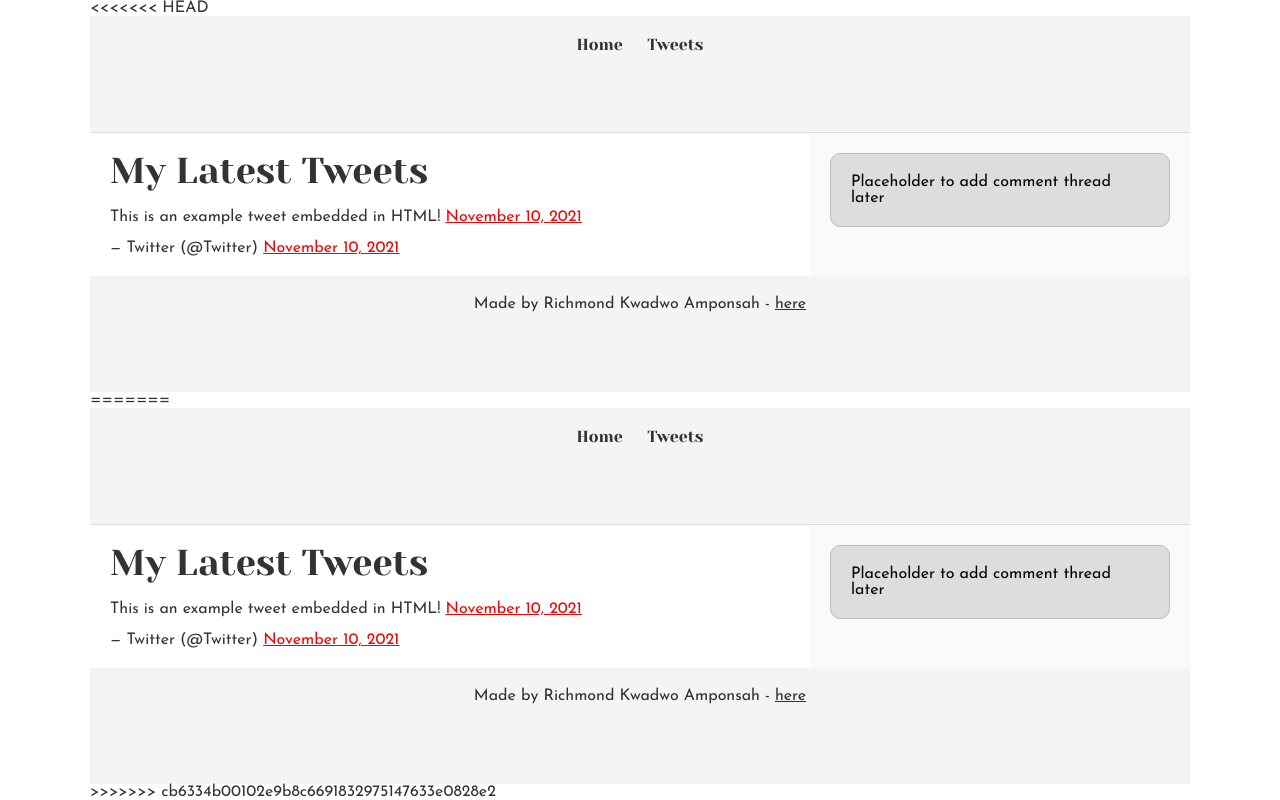
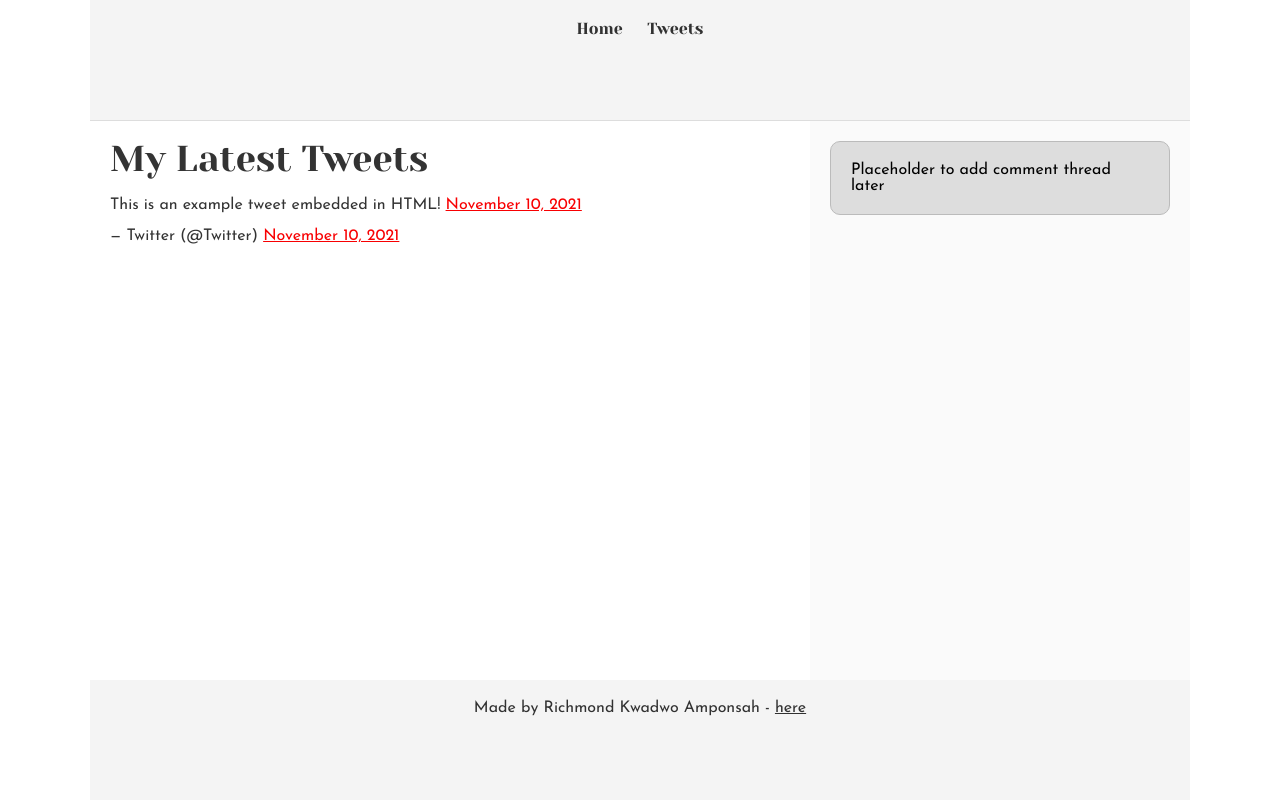
Before and after one commit to 007Richmond/My_First_Portfolio, a plain HTML site: page css_basic/tweets.html in a window 1280 px wide. Drawn offline with Linux system fonts and the light colour scheme.

Commit message:
css mdified 2

```diff
--- a/css_basic/base.css
+++ b/css_basic/base.css
@@ -196,3 +196,4 @@ h6 {
   header .right {
   	float: none;
   }
+}
--- a/css_basic/styles.css
+++ b/css_basic/styles.css
@@ -19,7 +19,6 @@ article {
     padding: 20px;
 }
 
-
 aside {
     flex: 1;
     overflow-y: auto;
--- a/css_basic/tweets.html
+++ b/css_basic/tweets.html
@@ -1,4 +1,3 @@
-<<<<<<< HEAD
 <!DOCTYPE html>
 <html lang="en">
 <head>
@@ -36,42 +35,3 @@
     </footer>
 </body>
 </html>
-=======
-<!DOCTYPE html>
-<html lang="en">
-<head>
-    <meta charset="UTF-8">
-    <link href="base.css" rel="stylesheet">
-    <link href="styles.css" rel="stylesheet">
-    <title>My First Portfolio - Enhanced</title>
-</head>
-<body>
-    <header>
-        <ul>
-            <li><a href="index.html">Home</a></li>
-            <li><a href="tweets.html">Tweets</a></li>
-        </ul>
-    </header>
-
-    <main>
-        <article>
-            <h1>My Latest Tweets</h1>
-
-            <blockquote class="twitter-tweet">
-                <p lang="en" dir="ltr">This is an example tweet embedded in HTML! <a href="https://twitter.com/Twitter/status/1457913740477943809?ref_src=twsrc%5Etfw">November 10, 2021</a></p>
-                &mdash; Twitter (@Twitter) <a href="https://twitter.com/Twitter/status/1457913740477943809?ref_src=twsrc%5Etfw">November 10, 2021</a>
-            </blockquote>
-            <script async src="https://platform.twitter.com/widgets.js" charset="utf-8"></script>
-        </article>
-
-        <aside>
-            <p>Placeholder to add comment thread later</p>
-        </aside>
-    </main>
-
-    <footer>
-        <p>Made by Richmond Kwadwo Amponsah - <a href="https://www.alxafrica.com/" target="_blank">here</a></p>
-    </footer>
-</body>
-</html>
->>>>>>> cb6334b00102e9b8c6691832975147633e0828e2
```
